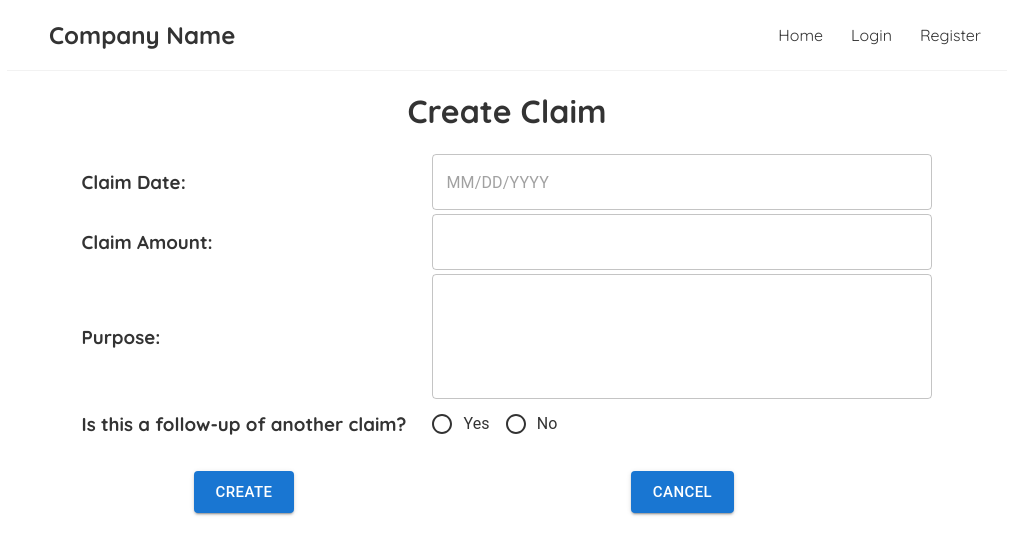
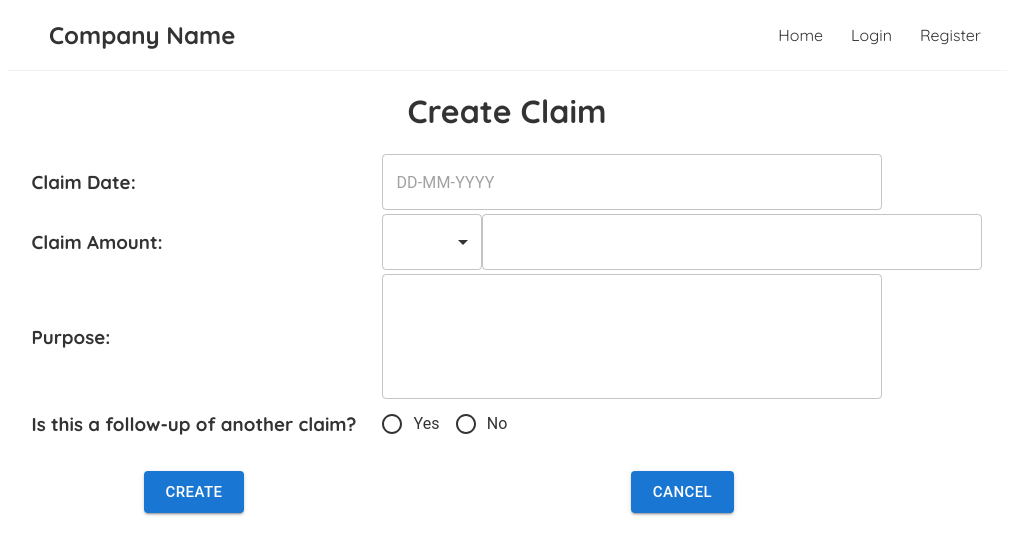
Before and after one commit to tan-si-jing/DBS-TT3, a React (Create React App) app in the folder client/: page /createclaim in a window 1280 px wide. Shown: the top 554 px of the page, without its empty margins (133-1146 px from the left). Built offline with nearby package versions, Linux system fonts and the light colour scheme.

Commit message:
Make changes to createClaim

```diff
--- a/client/src/pages/CreateClaim.tsx
+++ b/client/src/pages/CreateClaim.tsx
@@ -17,13 +17,12 @@ const CreateClaim = ({claim}: Props) => {
   const navigate = useNavigate();
 
 
-  const [initialClaim, setInitialClaim] = useState({
+  const [initialClaim, setInitialClaim] = useState(!claim ? {
     expenseDate: dayjs(new Date()),
     amount: 0,
-    purpose: '',
-    alternativeDeptCode: '',
-    previousClaimId: 0,
-  });
+    currencyId: '',
+    purpose: ''
+  } : claim);
 
   const [hasFollowUp, setHasFollowUp] = useState(false);
 
@@ -54,31 +53,13 @@ const CreateClaim = ({claim}: Props) => {
       <br />
 
       <table>
-        {/* <tr>
-          <td>
-          <h3>First Name:</h3>
-          </td>
-          <SpacingTd></SpacingTd>
-          <td>
-          <TextFieldStyled id="txt_firstName" variant="outlined" value={initialClaim.textFieldValue}/>
-          </td>
-        </tr>
-        <tr>
-          <td>
-          <h3>Last Name:</h3>
-          </td>
-          <SpacingTd></SpacingTd>
-          <td>
-          <TextFieldStyled id="txt_lastName" variant="outlined" />
-          </td>
-        </tr> */}
         <tr>
           <td>
           <h3>Claim Date: </h3>
           </td>
           <SpacingTd></SpacingTd>
           <td>
-          <DatePicker sx={{width: '500px'}} value={claim ? initialClaim.expenseDate : null} onChange={(value) => setInitialClaim({
+          <DatePicker sx={{width: '500px'}} format="DD-MM-YYYY" maxDate={dayjs(new Date())} value={claim ? initialClaim.expenseDate : null} onChange={(value) => setInitialClaim({
             ...initialClaim,
             expenseDate: dayjs(value)
           })}/>
@@ -90,6 +71,22 @@ const CreateClaim = ({claim}: Props) => {
           </td>
           <SpacingTd></SpacingTd>
           <td>
+          <Select
+              labelId="select-currency"
+              id="select-currency"
+              defaultValue="SGD"
+              value={initialClaim.currencyId}
+              label="Currency"
+              onChange={(event) => setInitialClaim({
+                ...initialClaim,
+                currencyId: String(event.target.value)
+              })}
+              sx={{width: '100px'}}
+            >
+              <MenuItem value={'SGD'}>SGD</MenuItem>
+              <MenuItem value={'AUD'}>AUD</MenuItem>
+              <MenuItem value={'RMB'}>RMB</MenuItem>
+            </Select>
           <TextFieldStyled id="txt_claimAmount" variant="outlined" type="number" value={claim ? initialClaim.amount : null} onChange={(event) => setInitialClaim({
             ...initialClaim,
             amount: Number(event.target.value)
@@ -145,8 +142,7 @@ const CreateClaim = ({claim}: Props) => {
               value={10}
               label="Claim"
               onChange={(event) => setInitialClaim({
-                ...initialClaim,
-                previousClaimId: Number(event.target.value)
+                ...initialClaim
               })}
               sx={{width: '500px'}}
             >
```
